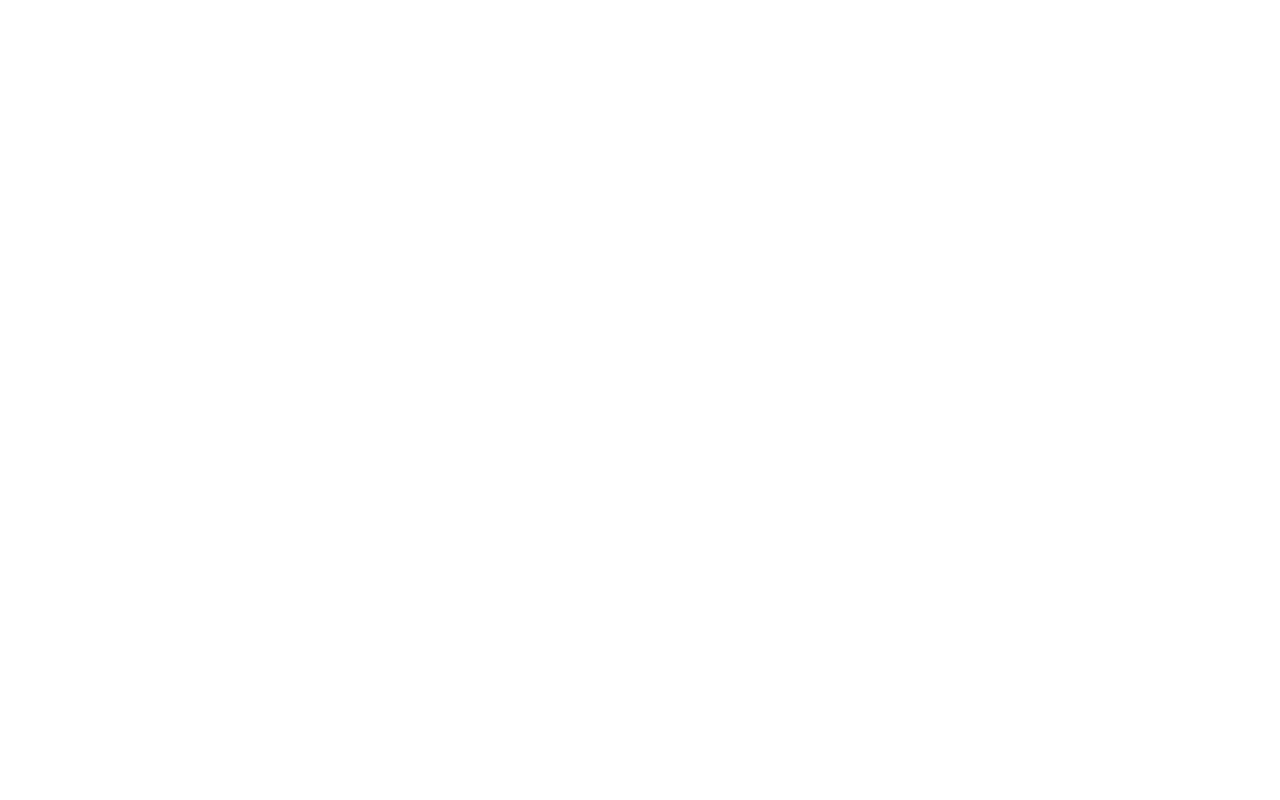
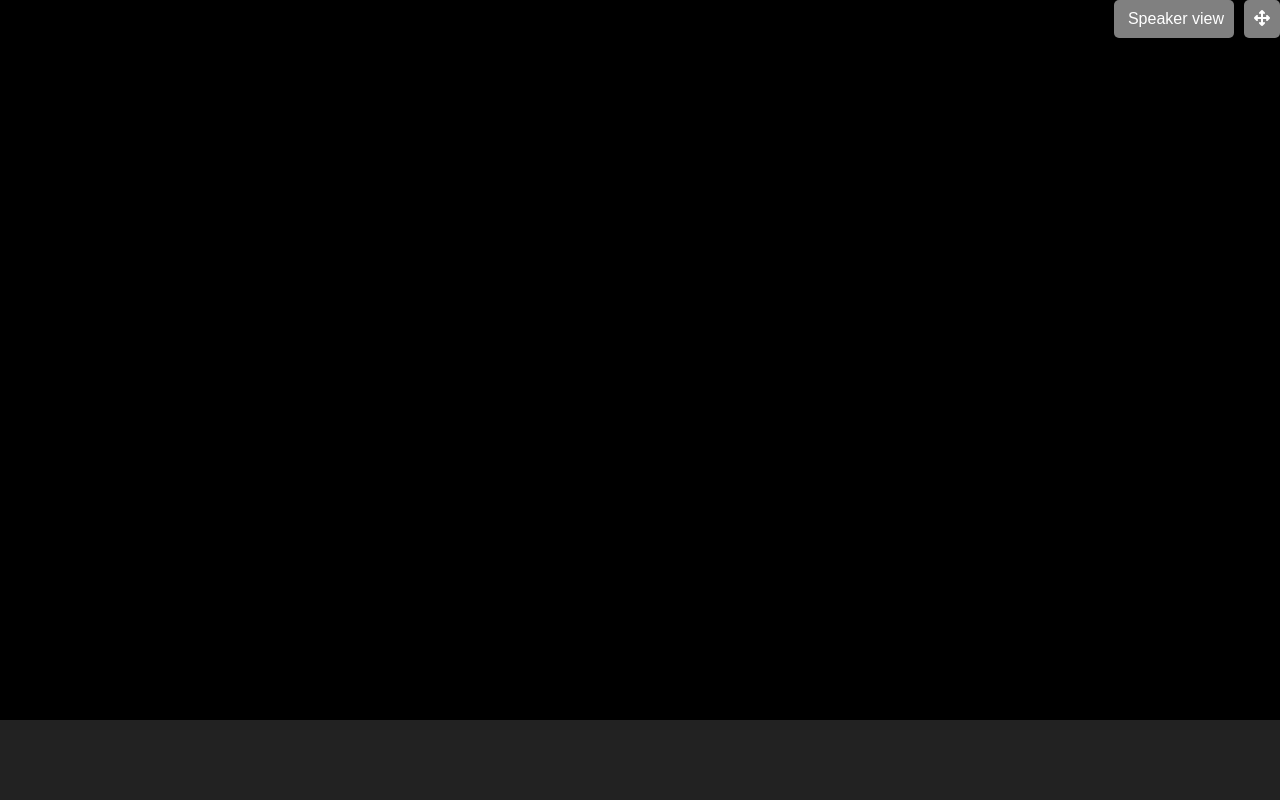
Before and after one commit to GLCVLL/html-css-zoom, a plain HTML site: page index.html in a window 1280 px wide. Drawn offline with Linux system fonts and the light colour scheme.

Commit message:
added header and footer

```diff
--- a/css/style.css
+++ b/css/style.css
@@ -9,4 +9,62 @@
 
 body{
     font-family: sans-serif;
+    background-color: black;
 }
+
+.wrapper{
+    display: flex;
+    flex-direction: column;
+    height: 100vh;
+}
+
+/*header*/
+
+header{
+    flex-basis: 80px;
+    color: white;
+    position: fixed;
+    flex-shrink: 0;
+    top: 0;
+    left: 0;
+    width: 100%;
+    z-index: 1;
+}
+
+.viewbar{
+    display: flex;
+    align-items: center;
+    justify-content: flex-end;
+    height: 100%;
+}
+
+.speaker{
+    background-color: grey;
+    padding: 10px;
+    margin-right: 10px;
+    border-radius: 5px;
+
+}
+
+.icon{
+    background-color: grey;
+    padding: 10px;
+    border-radius: 5px;
+}
+
+/*main*/
+
+main{
+    flex-grow: 1;
+    overflow-y: auto;
+    color: white;
+}
+
+/*footer*/
+
+footer{
+    flex-basis: 80px;
+    color: white;
+    background-color: #222222;
+    flex-shrink: 0;
+}
--- a/index.html
+++ b/index.html
@@ -10,6 +10,27 @@
     <title>Zoom</title>
 </head>
 <body>
+    <div class="wrapper">
+        <header>
+            <div class="viewbar">
+                <div class="speaker">
+                    <i class="fa-solid fa-grid"></i> Speaker view
+                </div>
+                <div class="icon">
+                    <i class="fa-solid fa-arrows-up-down-left-right"></i>
+                </div>
+            </div>
+        </header>
+        <main>
 
+        </main>
+        <footer>
+            <div class="row">
+                <div class="column25"></div>
+                <div class="column50"></div>
+                <div class="column25"></div>
+            </div>
+        </footer>
+    </div>
 </body>
 </html>
```
